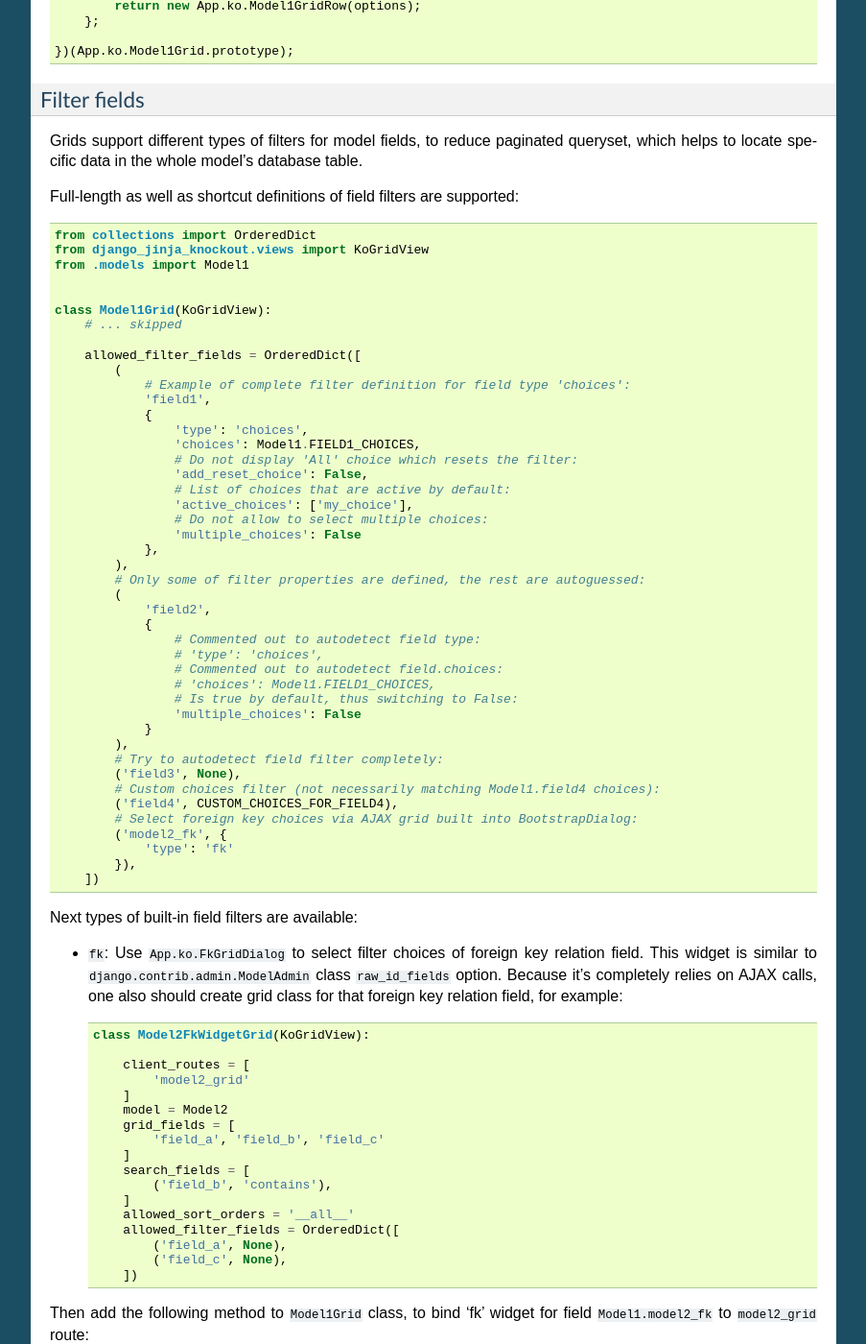
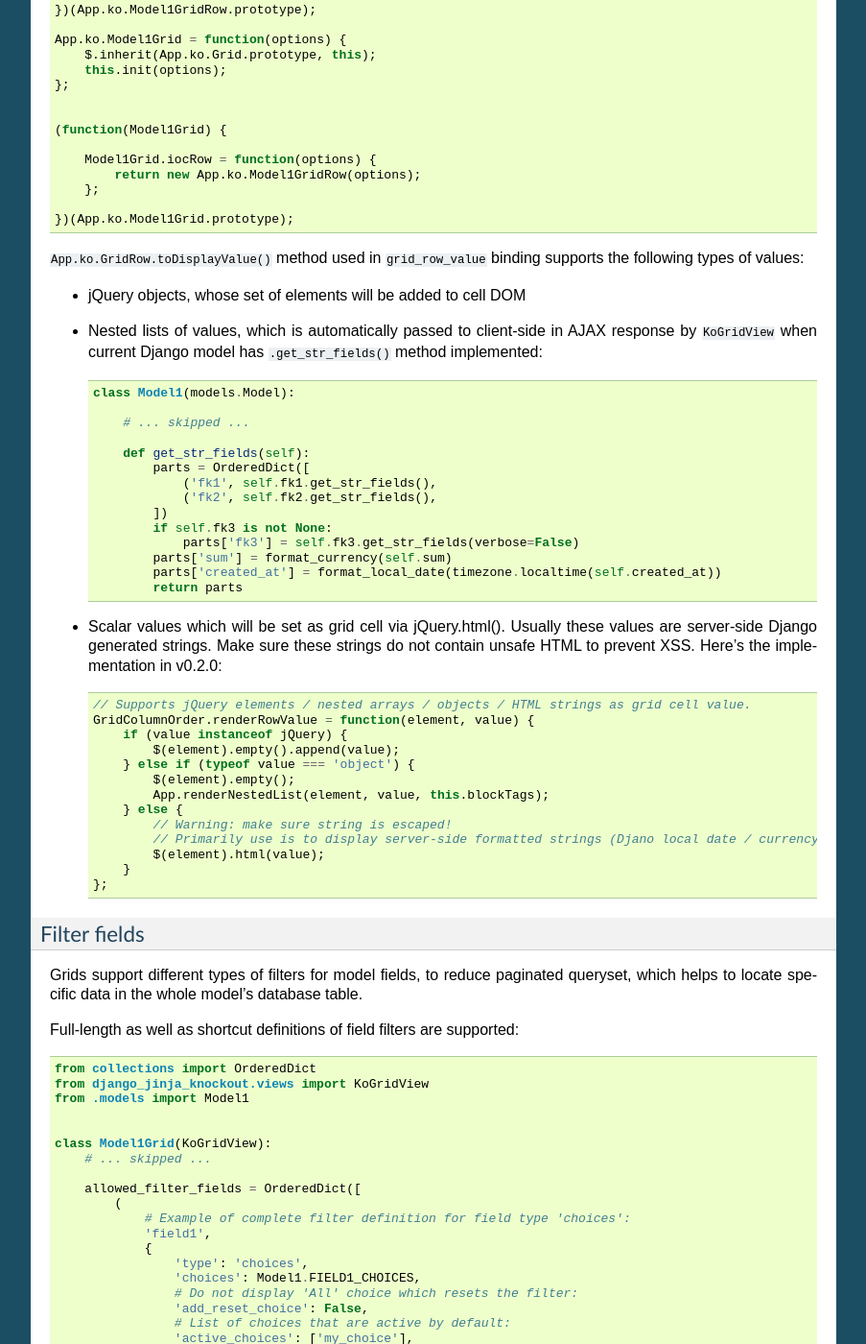
Before and after one commit to Dmitri-Sintsov/django-jinja-knockout, a Sphinx documentation site: the page built from docs/grids.rst, in a window 1280 px wide and 1400 px high, scrolled down 5151 px. Shown: the whole window at 96% size, without its empty margins (198-1101 px from the left). Built offline with Sphinx 7.4.7, drawn with Linux system fonts in a browser that asks for light colours; some of the changed text lies outside the part shown.

Commit message:
Expanded 'Customizing visual display of grid fields at client-side' section in grids.rst.

```diff
--- a/docs/grids.rst
+++ b/docs/grids.rst
@@ -186,6 +186,9 @@ relations, which are "chained" in Django ORM via ``'__'`` separator in the field
 Set Django grid class ``grid_fields`` property value to the list of required model fields, including foreign key
 relations.
 
+Virtual fields
+~~~~~~~~~~~~~~
+
 ``views.KoGridView`` also supports virtual fields, which are not real database table fields, but a calculated values.
 To implement virtual field, one has to override the following methods in the grid child class::
 
@@ -233,12 +236,16 @@ To implement virtual field, one has to override the following methods in the gri
 
 ``Model1.calculate_virtual_field1()`` method has to be implemented in ``my_app.models.Model1`` code.
 
+Customizing visual display of grid fields at client-side
+~~~~~~~~~~~~~~~~~~~~~~~~~~~~~~~~~~~~~~~~~~~~~~~~~~~~~~~~
+
 .. highlight:: javascript
 
-To display grid rows visually more compact, there is also the possibility to override ``App.ko.GridRow.toDisplayValue()``
-Javascript class method, to implement custom display layout of field value at client-side. The same method also can be
+To display grid rows in more compact way, there is also the possibility to override ``App.ko.GridRow.toDisplayValue()``
+Javascript class method, to implement custom display layout of field values at client-side. The same method also can be
 used to generate condensed representations of long text values via Boostrap popovers, or even to display fields as form
-inputs (using grid as paginated AJAX form)::
+inputs: using grid as paginated AJAX form - which is also possible but requires writing custom underscore.js grid layout
+templates::
 
     'use strict';
 
@@ -255,6 +262,7 @@ inputs (using grid as paginated AJAX form)::
             var displayValue = this._super._call('toDisplayValue', value, field);
             switch (field) {
             case 'field1':
+                // Display field value as bootstrap label.
                 displayValue = $('<span>', {
                     'class': 'label preformatted'
                 })
@@ -262,6 +270,7 @@ inputs (using grid as paginated AJAX form)::
                 .addClass(this.values['field2'] ? 'label-success' : 'label-info');
                 break;
             case 'field2':
+                // Display field value as bootstrap clickable popover.
                 var gridColumn = this.ownerGrid.getKoGridColumn(field);
                 if (this.values[field] !== '') {
                     displayValue = $('<button>', {
@@ -275,6 +284,7 @@ inputs (using grid as paginated AJAX form)::
                 }
                 break;
             case 'field3':
+                // Display field value as form input.
                 displayValue = $('<input>', {
                     'type': 'text',
                     'class': 'form-field',
@@ -301,6 +311,48 @@ inputs (using grid as paginated AJAX form)::
 
     })(App.ko.Model1Grid.prototype);
 
+``App.ko.GridRow.toDisplayValue()`` method used in ``grid_row_value`` binding supports the following types of values:
+
+.. highlight:: python
+
+* jQuery objects, whose set of elements will be added to cell DOM
+* Nested lists of values, which is automatically passed to client-side in AJAX response by ``KoGridView`` when current
+  Django model has ``.get_str_fields()`` method implemented::
+
+    class Model1(models.Model):
+
+        # ... skipped ...
+
+        def get_str_fields(self):
+            parts = OrderedDict([
+                ('fk1', self.fk1.get_str_fields(),
+                ('fk2', self.fk2.get_str_fields(),
+            ])
+            if self.fk3 is not None:
+                parts['fk3'] = self.fk3.get_str_fields(verbose=False)
+            parts['sum'] = format_currency(self.sum)
+            parts['created_at'] = format_local_date(timezone.localtime(self.created_at))
+            return parts
+
+.. highlight:: javascript
+
+* Scalar values which will be set as grid cell via jQuery.html(). Usually these values are server-side Django generated
+  strings. Make sure these strings do not contain unsafe HTML to prevent XSS. Here's the implementation in v0.2.0::
+
+    // Supports jQuery elements / nested arrays / objects / HTML strings as grid cell value.
+    GridColumnOrder.renderRowValue = function(element, value) {
+        if (value instanceof jQuery) {
+            $(element).empty().append(value);
+        } else if (typeof value === 'object') {
+            $(element).empty();
+            App.renderNestedList(element, value, this.blockTags);
+        } else {
+            // Warning: make sure string is escaped!
+            // Primarily use is to display server-side formatted strings (Djano local date / currency format).
+            $(element).html(value);
+        }
+    };
+
 
 Filter fields
 ~~~~~~~~~~~~~
@@ -317,7 +369,7 @@ Full-length as well as shortcut definitions of field filters are supported::
 
 
     class Model1Grid(KoGridView):
-        # ... skipped
+        # ... skipped ...
 
         allowed_filter_fields = OrderedDict([
             (
@@ -385,7 +437,7 @@ Then add the following method to ``Model1Grid`` class, to bind 'fk' widget for f
 
     class Model1Grid(KoGridView):
 
-        # ... skipped
+        # ... skipped ...
 
         @classmethod
         def get_default_grid_options(cls):
@@ -405,7 +457,7 @@ Then add the following method to ``Model1Grid`` class, to bind 'fk' widget for f
                 }
             }
 
-        # ... skipped
+        # ... skipped ...
 
 Modifying visual layout of grid
 ~~~~~~~~~~~~~~~~~~~~~~~~~~~~~~~
```
